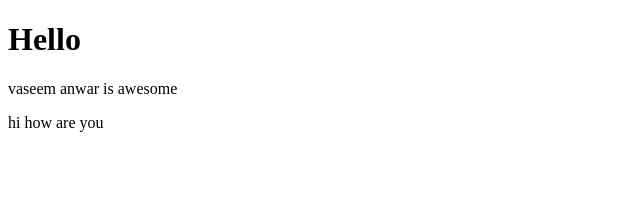
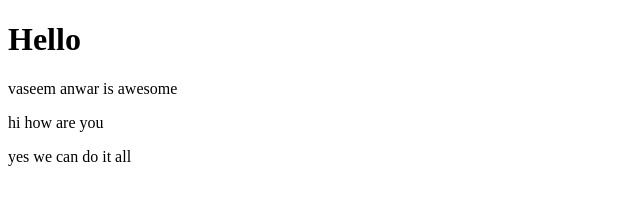
Before and after one commit to vaseemva/learning-git, a plain HTML site: page index.html in a window 1280 px wide. Shown: the whole page, without its empty margins (0-640 px from the left). Drawn offline with Linux system fonts and the light colour scheme.

Commit message:
added some motivation

```diff
--- a/index.html
+++ b/index.html
@@ -10,5 +10,7 @@
     <h1> Hello</h1>
     <p>vaseem anwar is awesome</p>
     <p>hi how are you</p>
+    <p>yes we can do it all</p>
+
 </body>
 </html>
```
